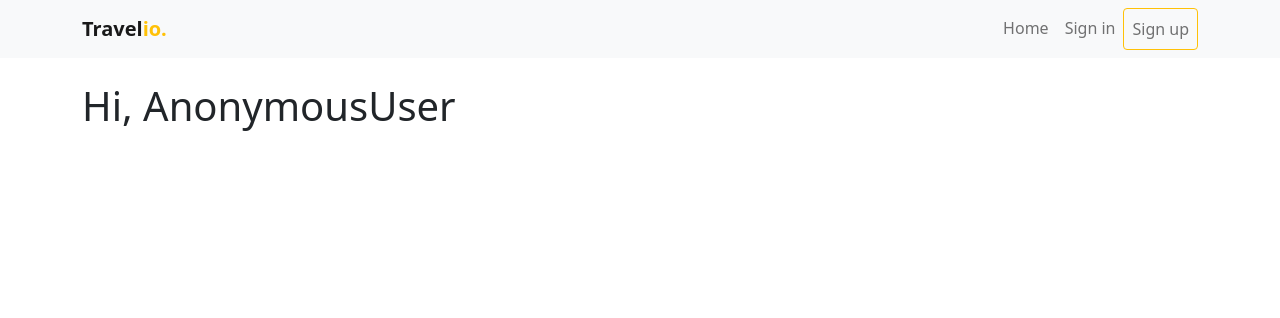
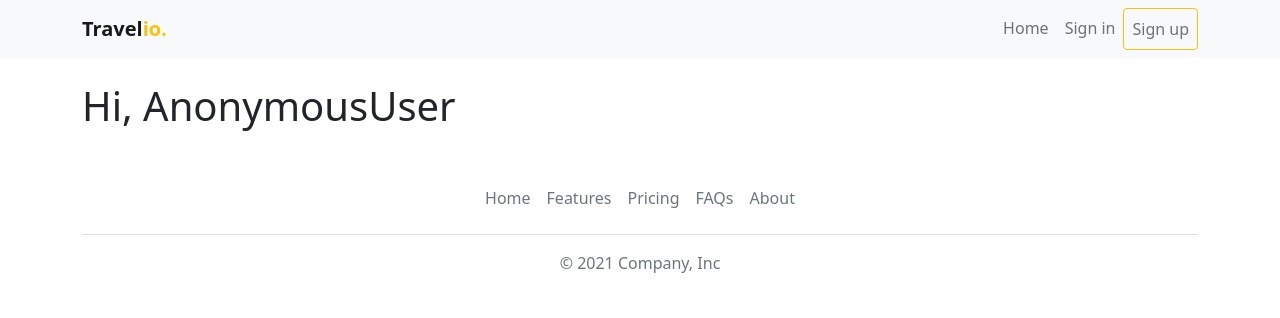
Before and after one commit to madatbay/django-travel-companion, a Django app: page / in a window 1280 px wide. Shown: the top 318 px of the page. Run offline with Django 3.2, Linux system fonts and the light colour scheme.

Commit message:
footer added

```diff
--- a/travel/templates/travel/base.html
+++ b/travel/templates/travel/base.html
@@ -17,6 +17,7 @@
             {% endblock content %}
         </div>
     </div>
+    {% include 'travel/snippets/footer.html' %}
     <script src="https://cdn.jsdelivr.net/npm/bootstrap@5.1.3/dist/js/bootstrap.bundle.min.js" integrity="sha384-ka7Sk0Gln4gmtz2MlQnikT1wXgYsOg+OMhuP+IlRH9sENBO0LRn5q+8nbTov4+1p" crossorigin="anonymous"></script>
 </body>
 </html>
--- /dev/null
+++ b/travel/templates/travel/snippets/footer.html
@@ -0,0 +1,12 @@
+<div class="container">
+    <footer class="py-3 my-4">
+      <ul class="nav justify-content-center border-bottom pb-3 mb-3">
+        <li class="nav-item"><a href="#" class="nav-link px-2 text-muted">Home</a></li>
+        <li class="nav-item"><a href="#" class="nav-link px-2 text-muted">Features</a></li>
+        <li class="nav-item"><a href="#" class="nav-link px-2 text-muted">Pricing</a></li>
+        <li class="nav-item"><a href="#" class="nav-link px-2 text-muted">FAQs</a></li>
+        <li class="nav-item"><a href="#" class="nav-link px-2 text-muted">About</a></li>
+      </ul>
+      <p class="text-center text-muted">&copy; 2021 Company, Inc</p>
+    </footer>
+  </div>
--- a/user/templates/user/base.html
+++ b/user/templates/user/base.html
@@ -16,5 +16,6 @@
             {% endblock content %}
         </div>
     </div>
+    {% include 'travel/snippets/footer.html' %}
 </body>
 </html>
```
